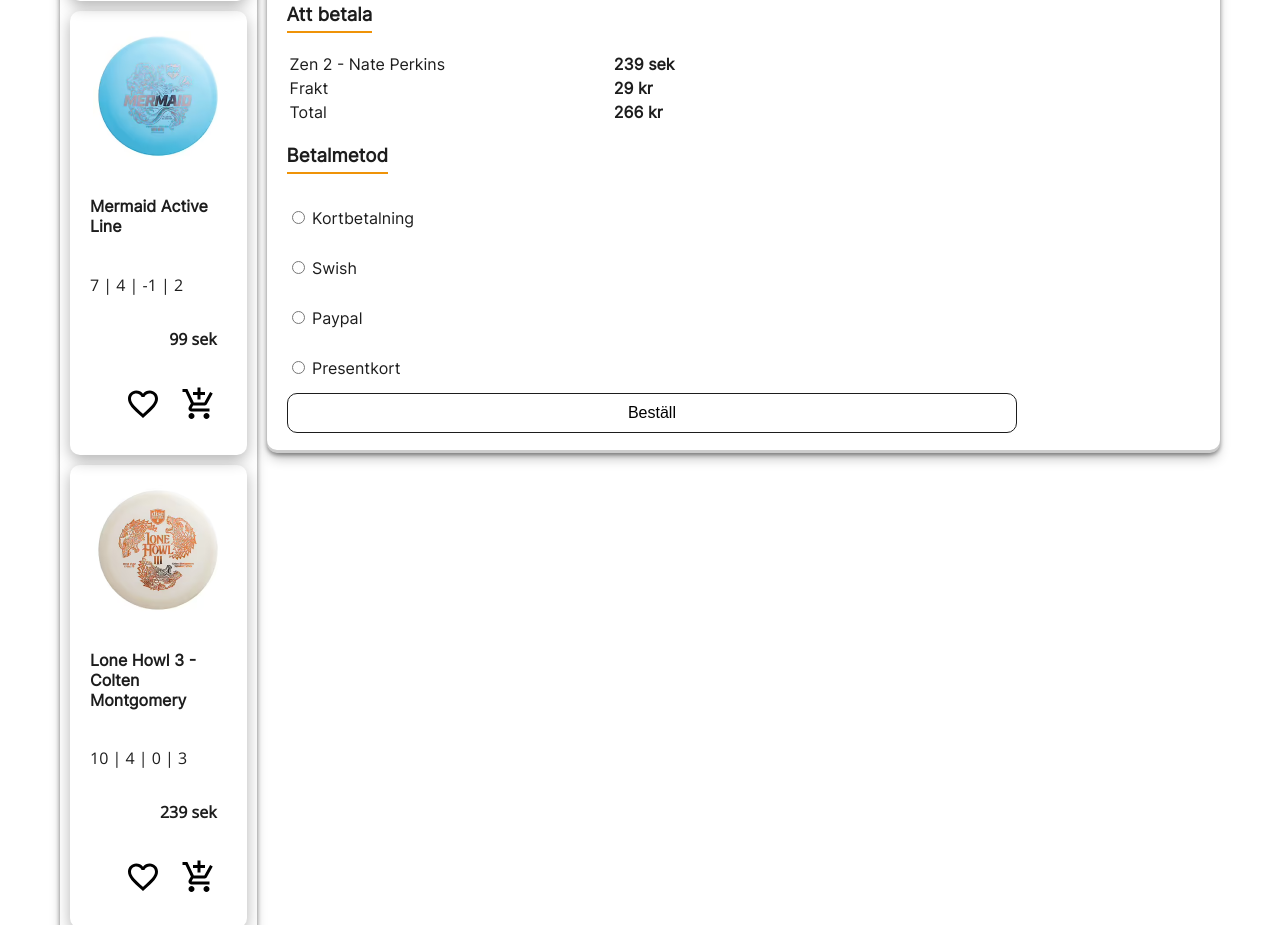
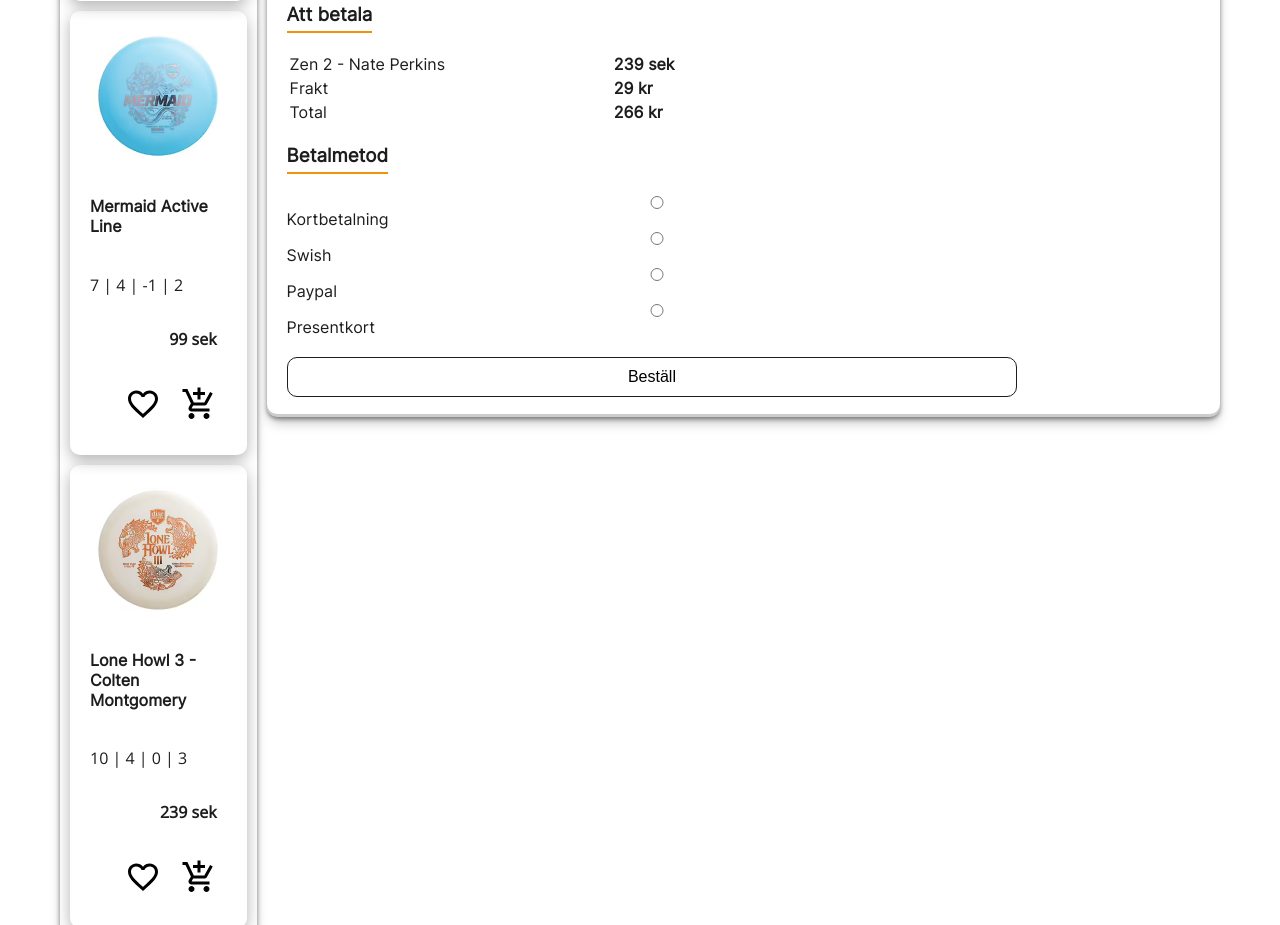
Before and after one commit to CodingQuercus/lab4, a React (Create React App) app: page /checkout in a window 1280 px wide. Shown: the part 1340-2265 px from the top of the page. Built offline with nearby package versions, Linux system fonts and the light colour scheme.

Commit message:
added alert and fixed checkout form

```diff
--- a/src/App.css
+++ b/src/App.css
@@ -743,12 +743,14 @@
    border: 1px #EF9308 solid;
 }
 
-.order>div {
-   padding: 15px 0;
+
+
+.payment {
+   display: grid;
 }
 
-.order {
-   display: grid;
+.order>input {
+   padding: 10px 0;
 }
 
 .required {
@@ -770,7 +772,7 @@
 
 /*BUTTON STYLES*/
 .form-contact button,
-.order button {
+.order-button {
    width: 80%;
    border-radius: 10px;
    border: #1d1d1d 1px solid;
--- a/src/components/Checkout/CheckoutForm.js
+++ b/src/components/Checkout/CheckoutForm.js
@@ -1,6 +1,15 @@
+import CheckoutPayment from "./CheckoutPayment";
+import CheckoutTotalTable from "./CheckoutTotalTable"
+
 function CheckoutForm() {
+
+    const handleSubmit = (e) => {
+        e.preventDefault();
+        alert("Tack för din beställning!");
+    }
+
     return (
-        <form action="" method="" className="form-checkout">
+        <form action="" method="" className="form-checkout" onSubmit={handleSubmit}>
             <h3>Kundinformation</h3>
             <label>
                 <span className="fname">Förnamn <span className="required"> *</span></span>
@@ -43,6 +52,11 @@
                 <span>E-post<span className="required"> *</span></span>
                 <input type="email" name="email" placeholder="" />
             </label>
+            <h3>Att betala</h3>
+            <CheckoutTotalTable/>
+            <CheckoutPayment/>
+            <br />
+            <button className="order-button" type="submit">Beställ</button>
         </form>
     )
 }
--- a/src/components/Checkout/CheckoutPayment.js
+++ b/src/components/Checkout/CheckoutPayment.js
@@ -1,20 +1,11 @@
 function CheckoutPayment() {
     return (
-        <div className="order">
+        <div className="payment">
             <h3>Betalmetod</h3>
-            <div>
-                <input type="radio" name="dbt" value="dbt" /> Kortbetalning
-            </div>
-            <div>
-                <input type="radio" name="dbt" value="cd" /> Swish
-            </div>
-            <div>
-                <input type="radio" name="dbt" value="cd" /> Paypal
-            </div>
-            <div>
-                <input type="radio" name="dbt" value="cd" /> Presentkort
-            </div>
-            <button type="submit">Beställ</button>
+            <input type="radio" name="dbt" value="dbt" /> Kortbetalning
+            <input type="radio" name="dbt" value="cd" /> Swish
+            <input type="radio" name="dbt" value="cd" /> Paypal
+            <input type="radio" name="dbt" value="cd" /> Presentkort
         </div>
     )
 }
--- a/src/pages/Checkout.js
+++ b/src/pages/Checkout.js
@@ -1,7 +1,5 @@
 import CheckoutCard from "../components/Checkout/CheckoutCard";
 import CheckoutForm from "../components/Checkout/CheckoutForm";
-import CheckoutPayment from "../components/Checkout/CheckoutPayment";
-import CheckoutTotalTable from "../components/Checkout/CheckoutTotalTable";
 
 export default function Checkout() {
     return (
@@ -14,9 +12,6 @@
                     price="239 sek"
                 />
                 <CheckoutForm />
-                <h3>Att betala</h3>
-                <CheckoutTotalTable />
-                <CheckoutPayment />
             </div>
         </main>
     )
```
